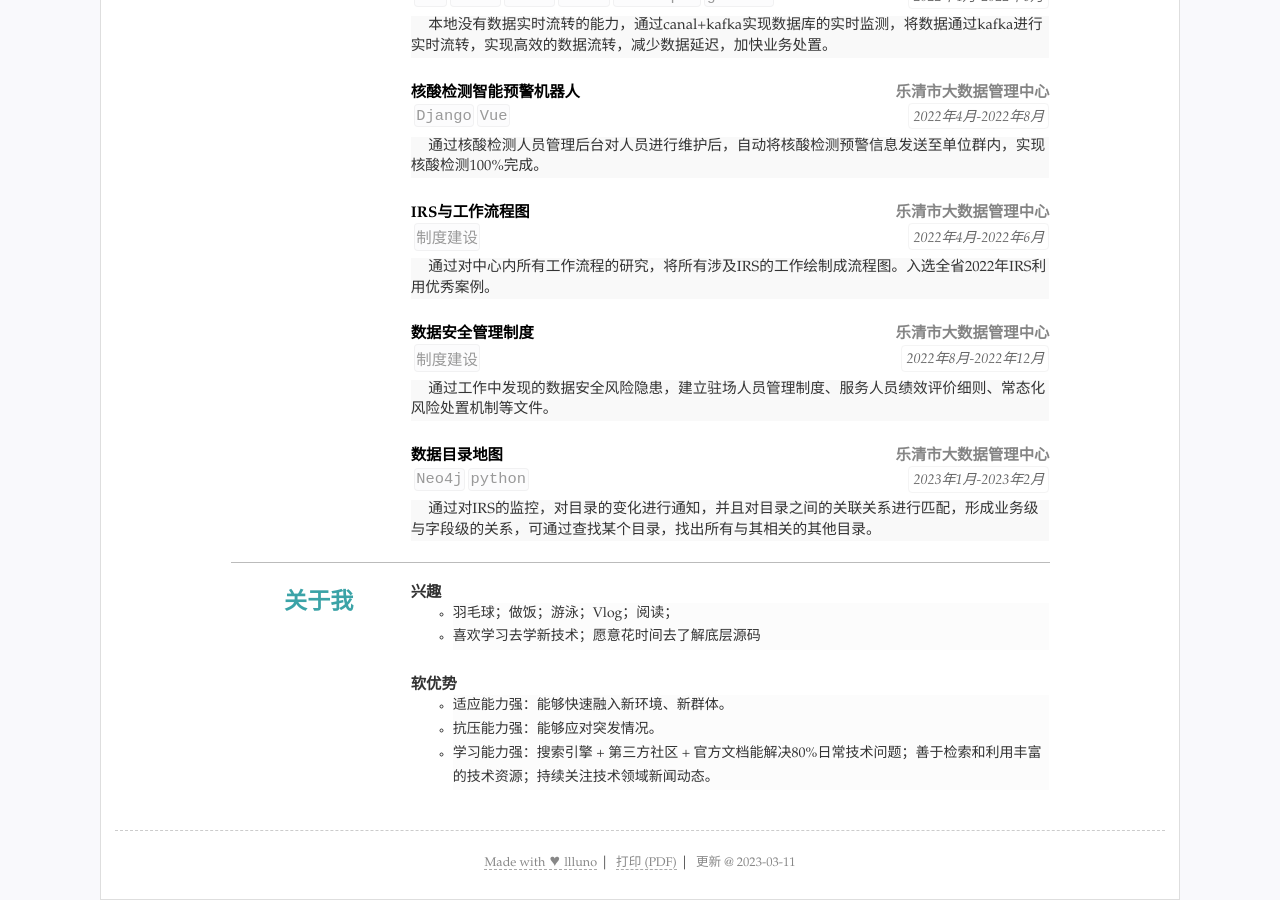
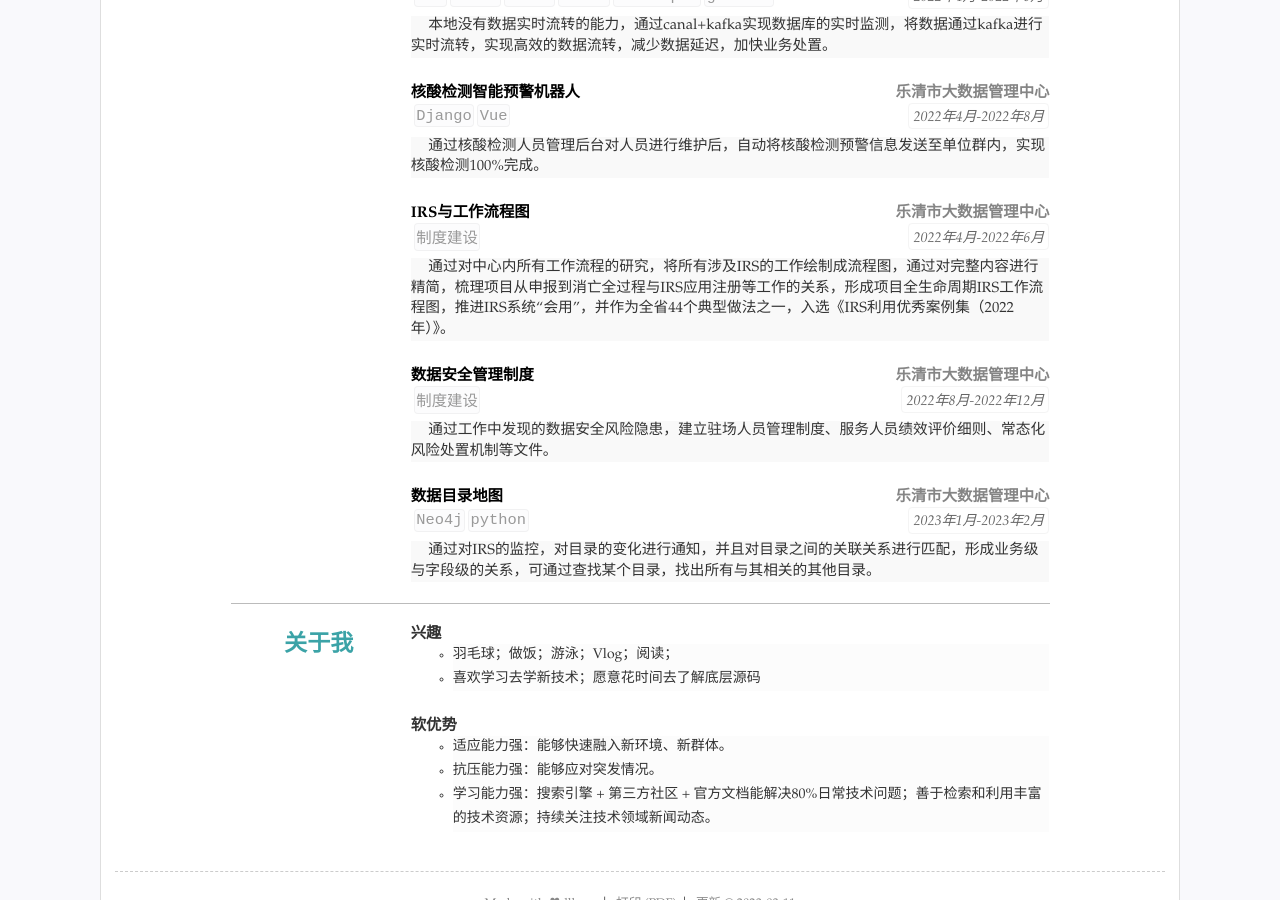
Before and after one commit to llluno/resume, a Jekyll site: the page built from index.html, in a window 1280 px wide and 900 px high, scrolled down 2868 px. Built offline with Jekyll 4.4.1, drawn with Linux system fonts in a browser that asks for light colours.

Commit message:
Update resume.yml

```diff
--- a/_data/resume.yml
+++ b/_data/resume.yml
@@ -234,7 +234,7 @@ main: #简历主要内容，
         duration: 2022年4月-2022年6月
         tags:
           - 制度建设
-        detail: 通过对中心内所有工作流程的研究，将所有涉及IRS的工作绘制成流程图。入选全省2022年IRS利用优秀案例。
+        detail: 通过对中心内所有工作流程的研究，将所有涉及IRS的工作绘制成流程图，通过对完整内容进行精简，梳理项目从申报到消亡全过程与IRS应用注册等工作的关系，形成项目全生命周期IRS工作流程图，推进IRS系统“会用”，并作为全省44个典型做法之一，入选《IRS利用优秀案例集（2022年）》。
         sub: 乐清市大数据管理中心
 
       - title: 数据安全管理制度
```
